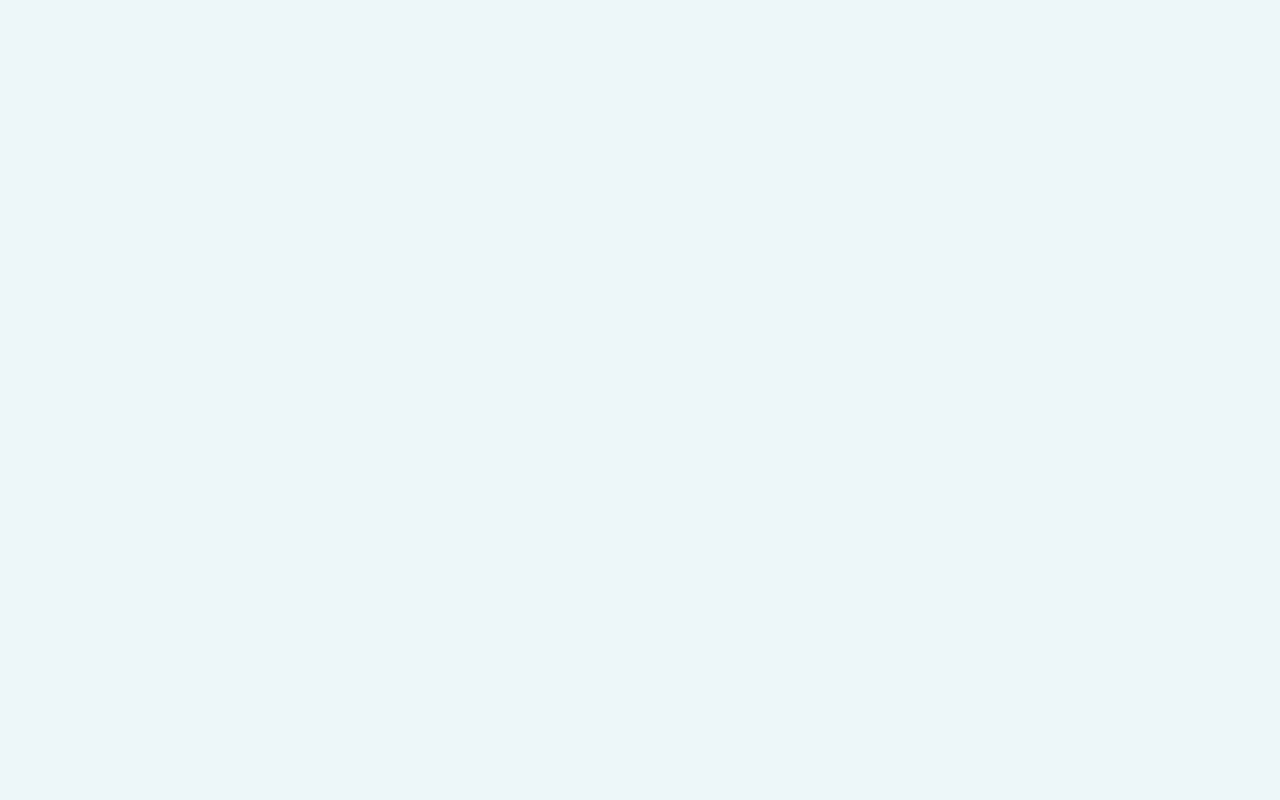
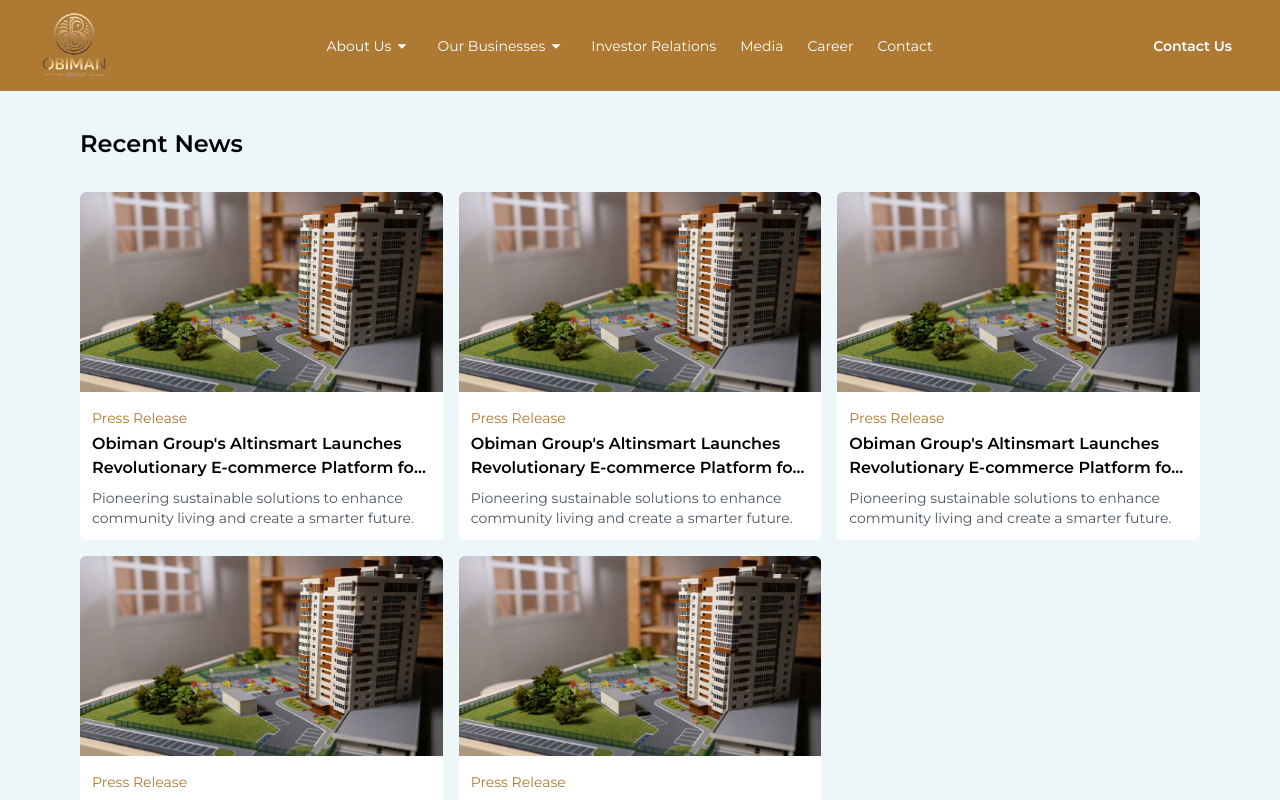
Before and after one commit to sekani50/obiman, a React (Create React App) app: page /news in a window 1280 px wide. Before the commit this address had no page. Shown: the top 800 px of the page. Built offline with nearby package versions, Linux system fonts and the light colour scheme.

Commit message:
feat: started adding media

```diff
--- a/src/App.tsx
+++ b/src/App.tsx
@@ -1,10 +1,9 @@
 import { FC } from "react";
 import { BrowserRouter as Router, Routes, Route } from "react-router-dom";
 import "./App.css";
-import { Landing, ContactUs } from "./pages";
-import Company from "./components/company/Company";
+import { Landing, ContactUs, Company, Career, News } from "./pages";
+
 import Scrolltotop from "./components/ui/ScrollToTop";
-import Career from "./components/career/Career";
 
 const App: FC = () => {
   return (
@@ -15,6 +14,7 @@
           <Route path="/" element={<Landing />} />
           <Route path="/company" element={<Company />} />
           <Route path="/career" element={<Career />} />
+          <Route path="/news" element={< News/>} />
           <Route path="/contact-us" element={<ContactUs />} />
         </Routes>
       </Router>
--- a/src/components/landing/Landing.tsx
+++ b/src/components/landing/Landing.tsx
@@ -21,7 +21,7 @@
       <TopNav />
       {/** hero start */}
 
-      <div className="w-full z-20 bg-container backdrop-blur pt-16 sm:pt-12 flex flex-col lg:flex-row items-center gap-6 justify-between px-4 md:px-12 h-fit  sm:h-[650px] pb-8 sm:pb-10">
+      <div className="w-full z-20 bg-container backdrop-blur pt-20 sm:pt-12 flex flex-col lg:flex-row items-center gap-6 justify-between px-4 md:px-12 h-fit  sm:h-[650px] pb-8 sm:pb-10">
         <div
           data-aos="fade-right"
           data-aos-easing="ease-in-out"
--- /dev/null
+++ b/src/components/media/News.tsx
@@ -0,0 +1,24 @@
+import { Footer } from "../footer/Footer";
+import { TopNav } from "../topNav/TopNav";
+import { PressCard } from "./_components/PressCard";
+
+export default function News() {
+  return (
+    <>
+      <TopNav />
+
+      <div className="w-full px-4 md:px-10 lg:px-20 mb-20  mt-10 lg:mt-32 lg:mb-12">
+        <h2 className="font-semibold text-base sm:text-2xl mb-6 sm:mb-8">
+          Recent News
+        </h2>
+
+       <div className="w-full grid grid-cols-1 sm:grid-cols-2 md:grid-cols-3 lg:grid-cols-3 items-center justify-center gap-4">
+       {[1, 2, 3, 4, 5].map((_) => (
+          <PressCard />
+        ))}
+       </div>
+      </div>
+      <Footer />
+    </>
+  );
+}
--- /dev/null
+++ b/src/components/media/_components/PressCard.tsx
@@ -0,0 +1,18 @@
+import architect from "../../../assets/png/archit.jpg";
+export function PressCard() {
+  return (
+    <div className="w-full transform transition-all duration-300 hover:shadow  bg-white rounded-md">
+      <div className="w-full h-[200px] rounded-t-md overflow-hidden">
+        <img src={architect} alt="" className="w-full h-full" />
+      </div>
+      <div className="w-full p-3">
+        <p className=" text-obiman w-fit  py-1">Press Release</p>
+       <h3 className="w-full line-clamp-2 font-semibold text-sm sm:text-base">Obiman Group's Altinsmart Launches Revolutionary E-commerce Platform for Smart Home Technology</h3>
+        <p className="w-full mt-2 line-clamp-3 text-gray-600 text-xs sm:text-sm">
+          Pioneering sustainable solutions to enhance community living and
+          create a smarter future.
+        </p>
+      </div>
+    </div>
+  );
+}
--- a/src/components/topNav/TopNav.tsx
+++ b/src/components/topNav/TopNav.tsx
@@ -52,7 +52,8 @@
       className={cn(
         "w-full flex items-center fixed  z-50  inset-x-0 top-0 justify-between px-4 md:px-8 py-3",
         isBackg && "bg-black bg-opacity-85",
-        pathname.includes("contact-us") && "bg-obiman "
+        pathname.includes("contact-us") && "bg-obiman",
+        pathname.includes("news") && "bg-obiman"
       )}
     >
       <button
@@ -112,7 +113,7 @@
           </div>
         </button>
         <Link to="/contact-us">Investor Relations</Link>
-        <Link to="/contact-us">Media</Link>
+        <Link to="/news">Media</Link>
         <Link to="/career">Career</Link>
         <Link to="/contact-us">Contact</Link>
       </div>
@@ -204,6 +205,9 @@
             <Link className="w-full px-3 py-2 text-start" to="/career">
               Career
             </Link>
+            <Link className="w-full px-3 py-2 text-start" to="/news">
+              Media
+            </Link>
             <Link className="w-full px-3 py-2 text-start" to="/contact-us">
               Contact
             </Link>
--- a/src/pages/index.ts
+++ b/src/pages/index.ts
@@ -1,3 +1,6 @@
 import Landing from "../components/landing/Landing";
 import ContactUs from "../components/contactUs/ContactUs";
-export {Landing, ContactUs}
+import Company from "../components/company/Company";
+import Career from "../components/career/Career";
+import News from "../components/media/News";
+export {Landing, ContactUs, Career, Company, News}
```
